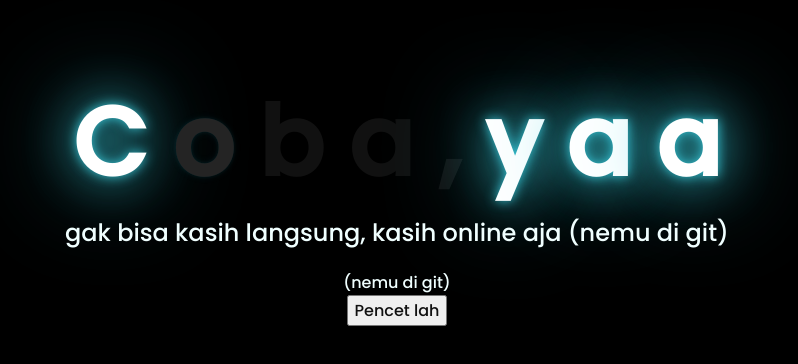
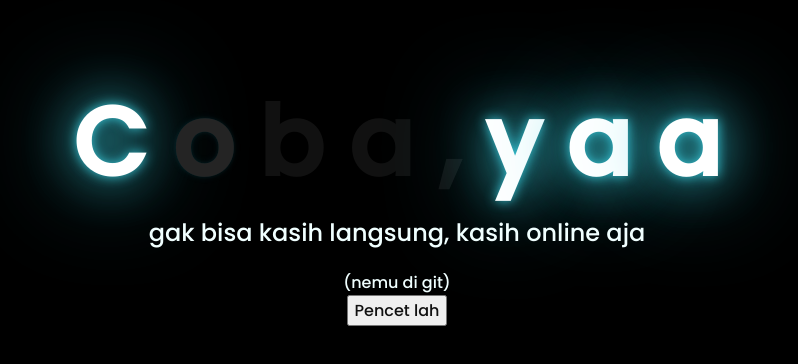
Before and after one commit to afdalmuski/bungaa, a plain HTML site: page index.html in a window 1280 px wide. Shown: the part 210-574 px from the top of the page, without its empty margins (251-1049 px from the left). Drawn offline with Linux system fonts and the light colour scheme.

Commit message:
Update index.html

```diff
--- a/index.html
+++ b/index.html
@@ -22,8 +22,6 @@
     </div>
     <div class="description">
         <span> gak bisa kasih langsung, kasih online aja</span>
-
-        <span>(nemu di git)</span>
     </div>
      <div> <span>(nemu di git)</span> </div>
     <div class="button">
```
